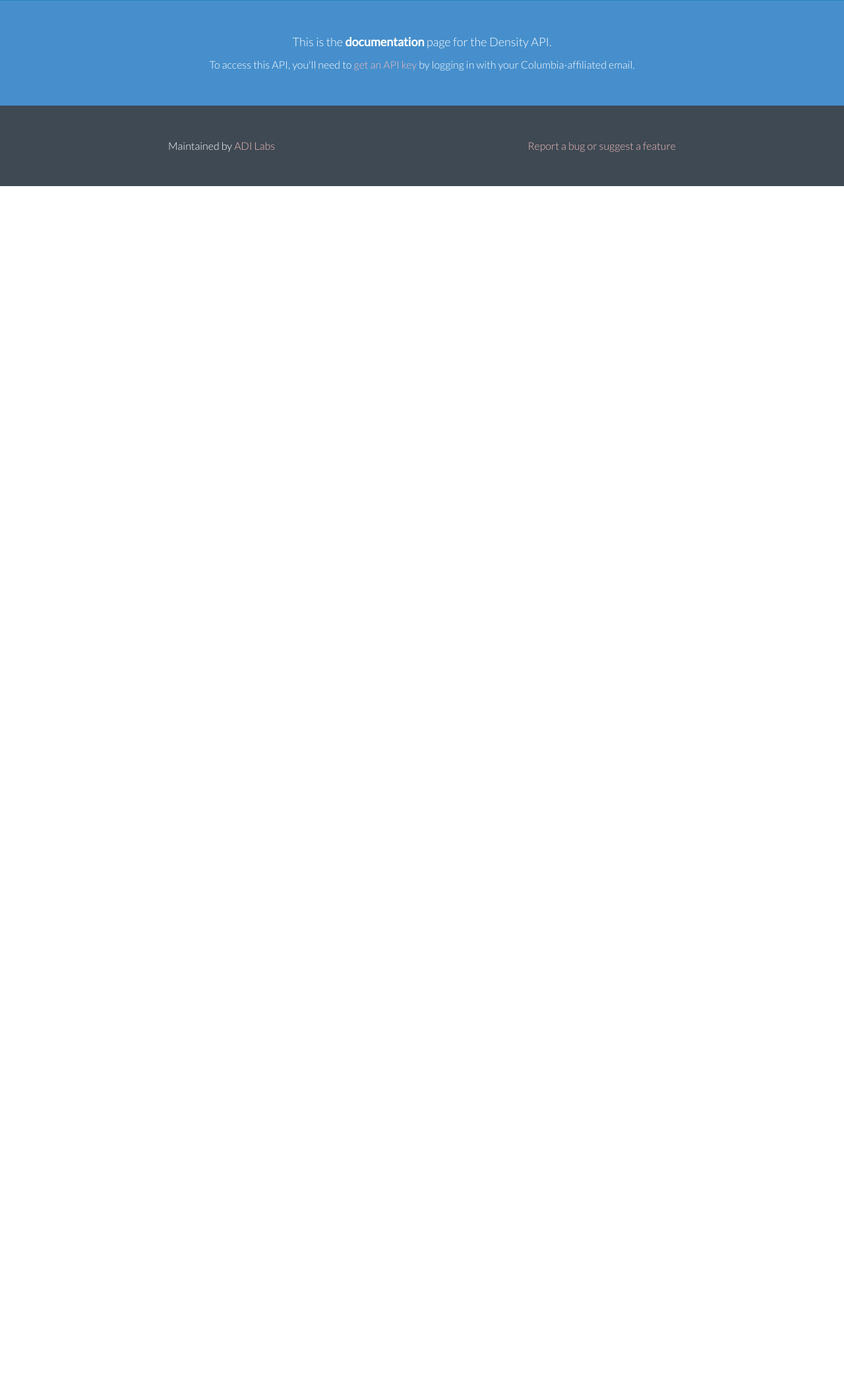
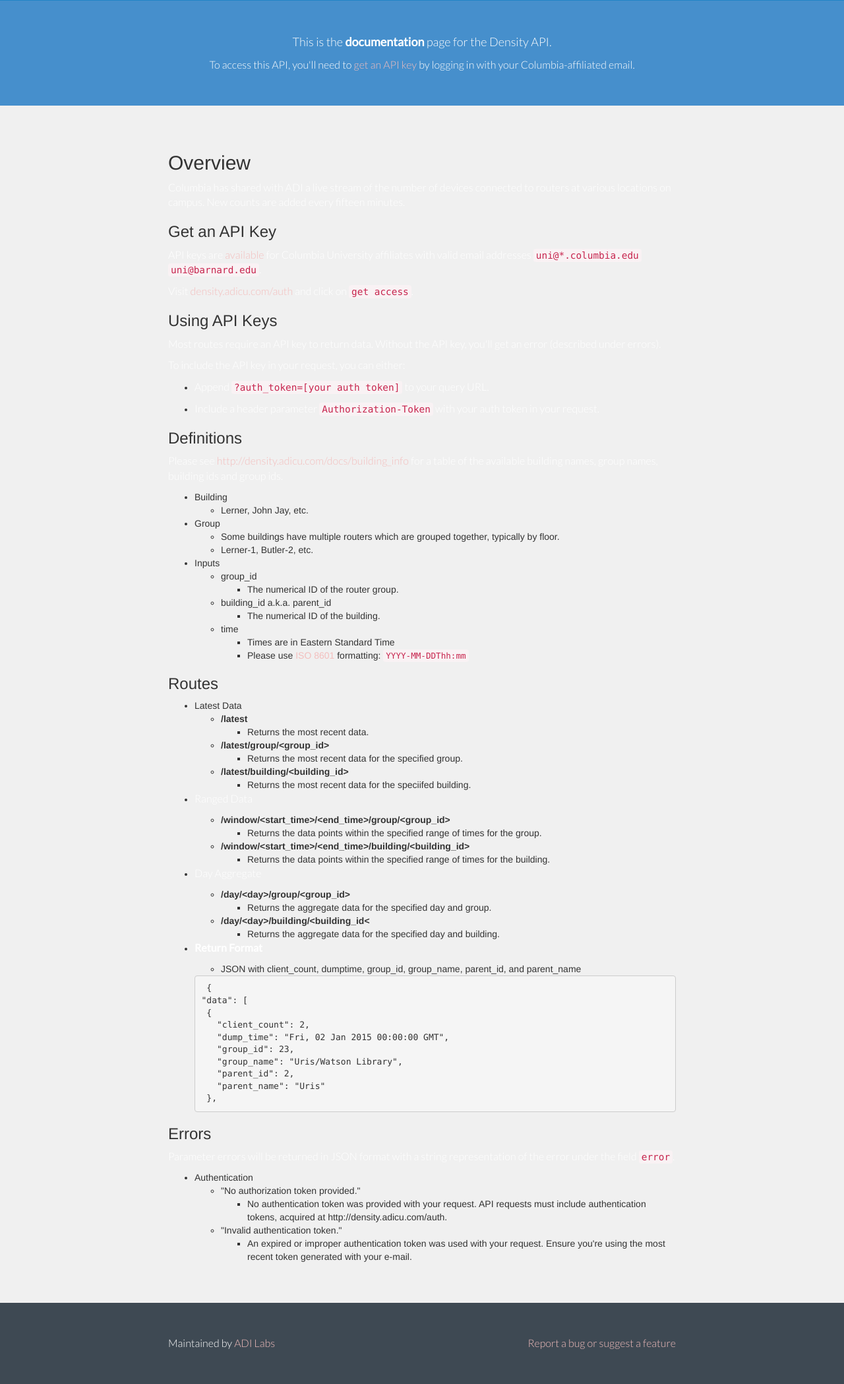
Before and after one commit to ADI-Labs/density, a Flask app: page /docs in a window 1280 px wide. Shown: the part 199-2296 px from the top of the page at 66% size. Before the commit the page ends 481 px from the top, so only its background shows below. Run offline with Flask 2, Linux system fonts and the light colour scheme; some libraries are stand-ins or nearby versions.

Commit message:
first draft of documentation in docs.html

```diff
--- a/density/templates/docs.html
+++ b/density/templates/docs.html
@@ -15,4 +15,181 @@
         </div>
     </div>
 </div>
+<div class="listContainer">
+<div class="container">
+<div class="list-group">
+<h2>Overview</h2>
+
+<p>Columbia has shared with ADI a live stream of the number of devices connected to routers at various locations on campus. New counts are added every fifteen minutes.</p>
+
+<h3>Get an API Key</h3>
+
+<p>API keys are <a href="http://density.adicu.com/auth">available</a> for Columbia University affiliates with valid email addresses <code>uni@*.columbia.edu</code> <code>uni@barnard.edu</code>.</p>
+
+<p>Visit <a href="density.adicu.com/auth">density.adicu.com/auth</a> and click on <code>get access</code>.</p>
+
+<h3>Using API Keys</h3>
+
+<p>Most routes require an API key to return data. Without the API key, you'll get an error (described under errors).</p>
+
+<p>To include the API key in your request, you can either:</p>
+
+<ul>
+<li><p> Append <code>?auth_token=[your auth token]</code> to your query URL.</p></li>
+<li><p> Include a header parameter <code>Authorization-Token</code> with your auth token in your request.</p></li>
+</ul>
+
+
+<h3>Definitions</h3>
+
+<p>Please see <a href="http://density.adicu.com/docs/building_info">http://density.adicu.com/docs/building_info</a> for a table of the available building names, group names, building ids and group ids.</p>
+
+<ul>
+<li>Building
+
+<ul>
+<li>Lerner, John Jay, etc.</li>
+</ul>
+</li>
+<li>Group
+
+<ul>
+<li>Some buildings have multiple routers which are grouped together, typically by floor.</li>
+<li>Lerner-1, Butler-2, etc.</li>
+</ul>
+</li>
+<li>Inputs
+
+<ul>
+<li>group_id
+
+<ul>
+<li>The numerical ID of the router group.</li>
+</ul>
+</li>
+<li>building_id a.k.a. parent_id
+
+<ul>
+<li>The numerical ID of the building.</li>
+</ul>
+</li>
+<li>time
+
+<ul>
+<li>Times are in Eastern Standard Time</li>
+<li>Please use <a href="http://en.wikipedia.org/wiki/ISO_8601">ISO 8601</a> formatting: <code>YYYY-MM-DDThh:mm</code></li>
+</ul>
+</li>
+</ul>
+</li>
+</ul>
+
+
+<h3>Routes</h3>
+
+<ul>
+<li>Latest Data
+
+<ul>
+<li><strong>/latest</strong>
+
+<ul>
+<li>Returns the most recent data.</li>
+</ul>
+</li>
+<li><strong>/latest/group/&lt;group_id></strong>
+
+<ul>
+<li>Returns the most recent data for the specified group.</li>
+</ul>
+</li>
+<li><strong>/latest/building/&lt;building_id></strong>
+
+<ul>
+<li>Returns the most recent data for the speciifed building.</li>
+</ul>
+</li>
+</ul>
+</li>
+<li><p>Ranged Data</p>
+
+<ul>
+<li><strong>/window/&lt;start_time>/&lt;end_time>/group/&lt;group_id></strong>
+
+<ul>
+<li>Returns the data points within the specified range of times for the group.</li>
+</ul>
+</li>
+<li><strong>/window/&lt;start_time>/&lt;end_time>/building/&lt;building_id></strong>
+
+<ul>
+<li>Returns the data points within the specified range of times for the building.</li>
+</ul>
+</li>
+</ul>
+</li>
+<li><p>Day Aggregate</p>
+
+<ul>
+<li><strong>/day/&lt;day>/group/&lt;group_id></strong>
+
+<ul>
+<li>Returns the aggregate data for the specified day and group.</li>
+</ul>
+</li>
+<li><strong>/day/&lt;day>/building/&lt;building_id&lt;</strong>
+
+<ul>
+<li>Returns the aggregate data for the specified day and building.</li>
+</ul>
+</li>
+</ul>
+</li>
+<li><p><strong>Return Format</strong></p>
+
+<ul>
+<li>JSON with client_count, dumptime, group_id, group_name, parent_id, and parent_name</li>
+</ul>
+
+
+<pre><code> {
+"data": [
+ {
+   "client_count": 2,
+   "dump_time": "Fri, 02 Jan 2015 00:00:00 GMT",
+   "group_id": 23,
+   "group_name": "Uris/Watson Library",
+   "parent_id": 2,
+   "parent_name": "Uris"
+ },
+</code></pre></li>
+</ul>
+
+
+<h3>Errors</h3>
+
+<p>Parameter errors will be returned in JSON format with a string representation of the error under the field <code>error</code>.</p>
+
+<ul>
+<li>Authentication
+
+<ul>
+<li>"No authorization token provided."
+
+<ul>
+<li>No authentication token was provided with your request. API requests must include authentication tokens, acquired at http://density.adicu.com/auth.</li>
+</ul>
+</li>
+<li>"Invalid authentication token."
+
+<ul>
+<li>An expired or improper authentication token was used with your request. Ensure you're using the most recent token generated with your e-mail.</li>
+</ul>
+</li>
+</ul>
+</li>
+</ul>
+</div>
+</div>
+</div>
 {% endblock %}
```
